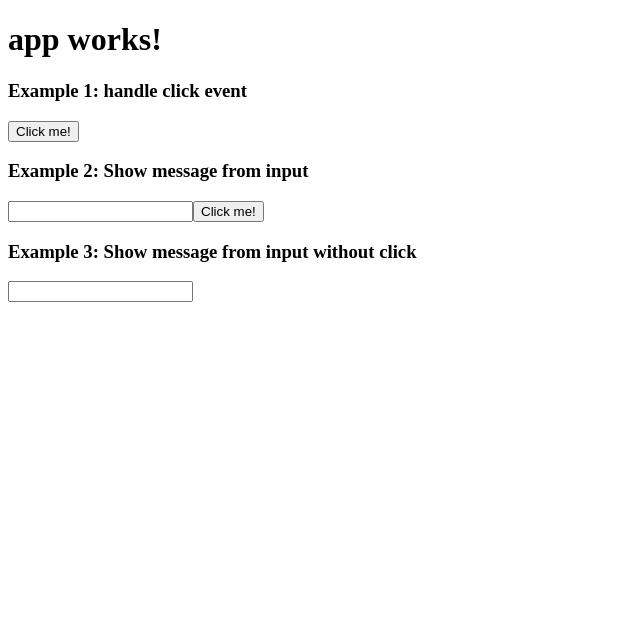
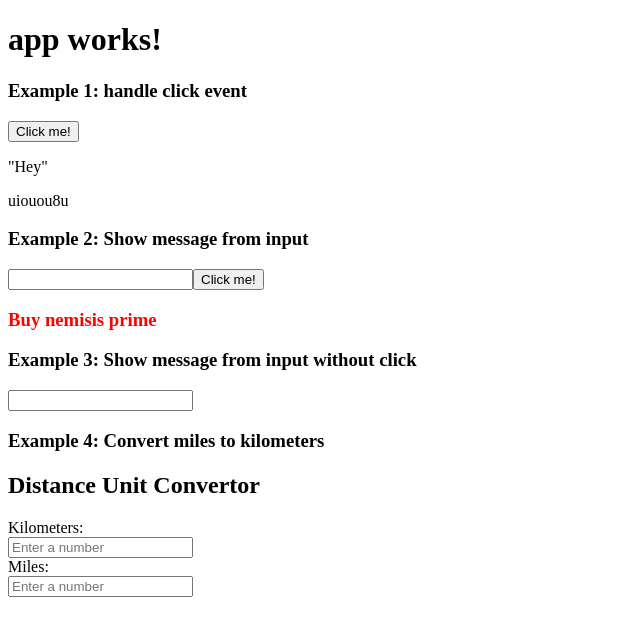
Before and after one commit to martCasey/angular2_lab2, an Angular app: page / in a window 1280 px wide. Shown: the top 636 px of the page, without its empty margins (0-640 px from the left). Built offline with nearby package versions, Linux system fonts and the light colour scheme.

Commit message:
Finished with Lecuter's example converter.

```diff
--- a/src/app/app.component.html
+++ b/src/app/app.component.html
@@ -12,3 +12,6 @@
 
 <h3>Example 3: Show message from input without click</h3>
 <app-loop-back></app-loop-back>
+
+<h3>Example 4: Convert miles to kilometers</h3>
+<app-converter-m-k></app-converter-m-k>
--- a/src/app/click-me/click-me.component.css
+++ b/src/app/click-me/click-me.component.css
@@ -0,0 +1,7 @@
+.ng-valid[required], .ng-valid.required  {
+  border-left: 5px solid #42A948; /* green */
+}
+
+.ng-invalid:not(form)  {
+  border-left: 5px solid #a94442; /* red */
+}
--- a/src/app/click-me/click-me.component.html
+++ b/src/app/click-me/click-me.component.html
@@ -2,4 +2,6 @@
   <button (click)="onClickMe()"> Click me!</button>
 </p>
 
+<p>"Hey"</p>
+
 <p>{{clickMessage}}</p>
--- a/src/app/click-me/click-me.component.ts
+++ b/src/app/click-me/click-me.component.ts
@@ -7,8 +7,9 @@ import { Component, OnInit } from '@angular/core';
 })
 export class ClickMeComponent implements OnInit {
 
+//Variable?
 //Declare and initialise a String
-clickMessage: string = "";
+clickMessage: string = "uiouou8u";
 
   constructor() { }
 
--- a/src/app/converter-m-k/converter-m-k.component.html
+++ b/src/app/converter-m-k/converter-m-k.component.html
@@ -1,3 +1,27 @@
+<!--<p>
+Miles:<input #mileEntered mileEntered.value="kilometer" />
+<button (click)="convertMK(mileEntered.value)">Convert!</button>
+</p>
+
 <p>
-  converter-m-k works!
+    <output>kilometers: {{kilometer}}</output>
 </p>
+-->
+
+  <div class="container">
+    <h2>Distance Unit Convertor</h2>
+    <form class="form-horizontal" name="convert">
+      <div class="form-group">
+        <label class="control-label col-sm-2" for="kilometers">Kilometers:</label>
+        <div class="col-sm-10">
+          <input [(ngModel)]="kilometers" name="kilometers" (keyup.enter)="KmToMiles()" type="number" step="any" class="form-control" placeholder="Enter a number">
+        </div>
+      </div>
+      <div class="form-group">
+        <label class="control-label col-sm-2" for="miles">Miles:</label>
+        <div class="col-sm-10">
+          <input [(ngModel)]="miles" name="miles" (keyup.enter)="MilesToKm()" type="number" step="any" class="form-control" placeholder="Enter a number">
+        </div>
+      </div>
+    </form>
+  </div>
--- a/src/app/converter-m-k/converter-m-k.component.ts
+++ b/src/app/converter-m-k/converter-m-k.component.ts
@@ -1,3 +1,36 @@
+/*import { Component, OnInit } from '@angular/core';
+
+@Component({
+  selector: 'app-converter-m-k',
+  templateUrl: './converter-m-k.component.html',
+  styleUrls: ['./converter-m-k.component.css']
+})
+export class ConverterMKComponent implements OnInit {
+//Declare and initialise a String
+
+mile: number = null;
+kilometer: number = null;
+
+
+  constructor() { }
+
+  convertM_K(kilomConv: number)
+  {
+    this.mile = kilomConv*0.62137;
+  }
+
+  convertK_M(mileConv: number)
+  {
+    this.kilometer = mileConv/0.62137;
+  }
+
+
+  ngOnInit() {
+  }
+
+}
+*/
+
 import { Component, OnInit } from '@angular/core';
 
 @Component({
@@ -7,7 +40,20 @@ import { Component, OnInit } from '@angular/core';
 })
 export class ConverterMKComponent implements OnInit {
 
+  kilometers : number = null;
+  miles : number = null;
+
   constructor() { }
+
+  KmToMiles() {
+    this.miles = this.kilometers * 0.621371192237;
+    //this.miles = this.kilometers * 0.621371192237;
+  }
+
+  MilesToKm() {
+    this.kilometers = this.miles / 0.621371192237;
+    //this.kilometers = this.miles / 0.621371192237;
+  }
 
   ngOnInit() {
   }
--- a/src/app/loop-back/loop-back.component.ts
+++ b/src/app/loop-back/loop-back.component.ts
@@ -5,6 +5,7 @@ import { Component, OnInit } from '@angular/core';
   templateUrl: './loop-back.component.html',
   styleUrls: ['./loop-back.component.css']
 })
+//Think java class
 export class LoopBackComponent implements OnInit {
   //Declare and initialise a String
   message: string = "";
--- a/src/app/show-message/show-message.component.ts
+++ b/src/app/show-message/show-message.component.ts
@@ -7,7 +7,7 @@ import { Component, OnInit } from '@angular/core';
 })
 export class ShowMessageComponent implements OnInit {
   //Declare and initialise a String
-  clickMessage: string = "";
+  clickMessage: string = "Buy nemisis prime";
 
   constructor() { }
 
```
